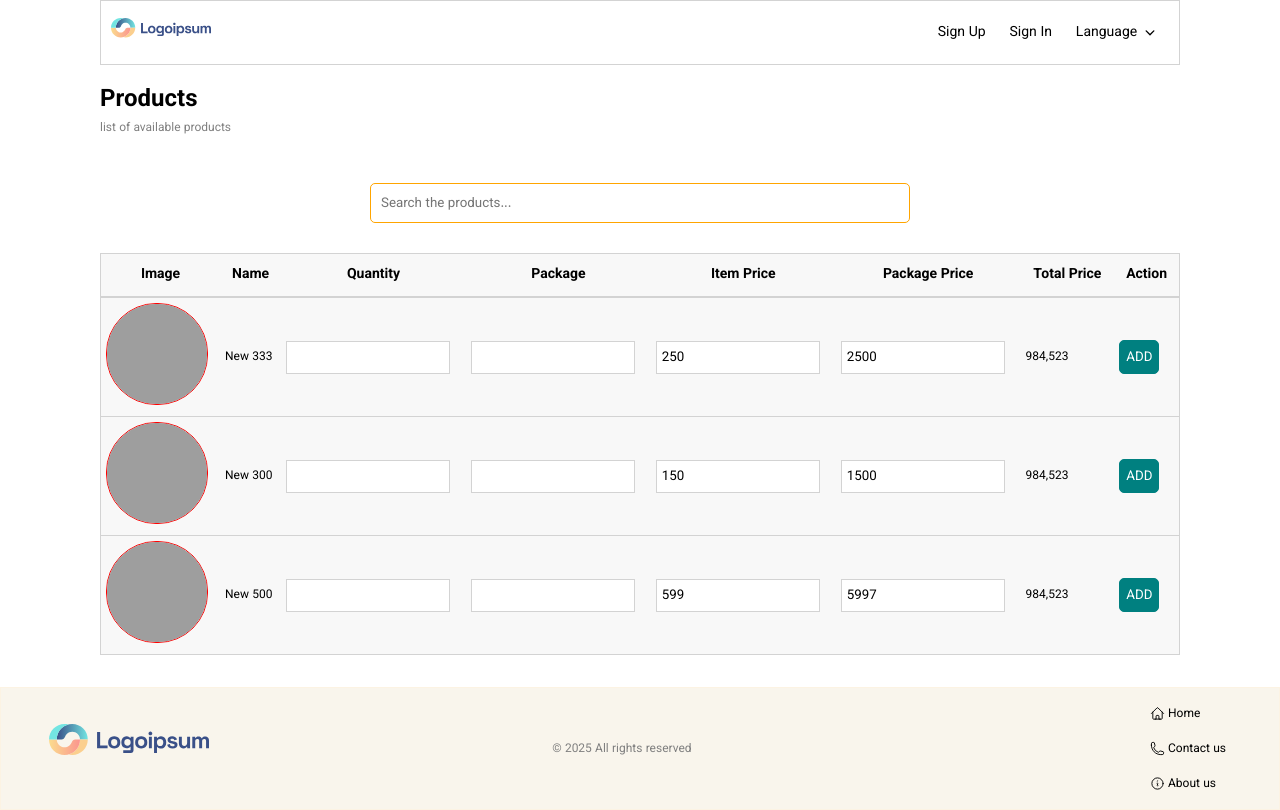
After one commit to Esmat-Farjad/Commerce, a Django app: page /products/sale in a window 1280 px wide. The commit adds this page. Run offline with Django 5.2, Linux system fonts and the light colour scheme; data comes from the database, SQL or seed files in the repository; style sheets or scripts are compiled from the project's sources; some libraries are stand-ins or nearby versions; some web fonts are replaced; grey boxes are pictures that could not be loaded.

Commit message:
product view page created

```diff
--- a/src/static/styles/layout/_common.scss
+++ b/src/static/styles/layout/_common.scss
@@ -130,3 +130,88 @@ hr{
     margin-bottom: 25px;
     color: #333;
 }
+
+// product_view.html styling
+.container{
+    .heading{
+        margin: 1rem 0rem;
+        .title{
+            padding: 0px;
+            margin: 0px;
+            font-size: 24px;
+            font-weight: bold;
+        }
+        .text{
+            padding: 0px;
+            margin: 0px;
+            color: gray;
+            font-weight: 400;
+            font-size: 12px;
+        }
+    }
+    .block-content{
+        .search-box{
+            display: flex;
+            justify-content: center;
+            align-items: center;
+            width: 100%;
+            height: 100px;
+            .search-input{
+                width: 50%;
+                height: 40%;
+                border: 1px solid orange;
+                border-radius: 5px;
+                outline: none;
+                padding-left: 10px;
+
+                &:focus{
+                    border: 1px solid teal;
+                }
+            }
+        }
+        .table-holder{
+            margin-bottom: 2rem;
+        }
+
+
+    }
+}
+.table-hover{
+    width: 100%;
+    background-color: #F8F8F8;
+    border: 1px solid lightgray;
+    border-collapse: collapse ;
+    thead{
+        font-size: 14px;
+        border-bottom: 2px solid lightgray;
+        th{
+            padding: 10px;
+        }
+    }
+    tbody{
+        font-size: 12px;
+        tr{
+            height: 60px;
+            border-bottom: 1px solid lightgray;
+            td{
+                padding: 5px;
+                .table-input{
+                    width: fit-content;
+                    outline: none;
+                    padding: 5px;
+                    width: fit-content;
+                    border: 1px solid lightgray;
+                    &:focus{
+                        border: 1px solid teal;
+                    }
+                }
+                .tr-image{
+                    width: 100px;
+                    height: 100px;
+                    border-radius: 50px;
+                    border: 1px solid red;
+                }
+            }
+        }
+    }
+}
--- /dev/null
+++ b/src/store/templates/sale/product_view.html
@@ -0,0 +1,53 @@
+{% extends '_base.html' %}
+{% load i18n %}
+{% load static %}
+{% block title %}
+    Store - Landing Page
+{% endblock title %}
+{% block content %}
+<div class="container">
+    <div class="heading">
+        <p class="title">{% trans 'Products' %}</p>
+        <p class="text">{% trans 'list of available products' %}</p>
+    </div>
+    <div class="block-content">
+        <div class="search-box">
+            <input
+            type="search"
+            class="search-input"
+            placeholder="{% trans 'Search the products...' %}">
+        </div>
+        <div class="table-holder">
+            <table class="table-hover">
+                <thead>
+                    <th>{% trans 'Image' %}</th>
+                    <th>{% trans 'Name' %}</th>
+                    <th>{% trans 'Quantity' %}</th>
+                    <th>{% trans 'Package' %}</th>
+                    <th>{% trans 'Item Price' %}</th>
+                    <th>{% trans 'Package Price' %}</th>
+                    <th>{% trans 'Total Price' %}</th>
+                    <th>{% trans 'Action' %}</th>
+                </thead>
+                <tbody>
+                    {% for item in products %}
+                    <tr>
+                        <td>
+                            <img src="{{item.image.url}}" alt="image" class="tr-image">
+                        </td>
+                        <td>{{item.name}}</td>
+                        <td><input type="number" class="table-input"></td>
+                        <td><input type="number" class="table-input"></td>
+                        <td><input type="number" class="table-input"value={{ item.item_sale_price|default:"" }}></td>
+                        <td><input type="number" class="table-input"value={{item.package_sale_price|default:""}}></td>
+                        <td>984,523</td>
+                        <td><button class="btn btn-teal">{% trans 'ADD' %}</button></td>
+                    </tr>
+                    {% endfor %}
+
+                </tbody>
+            </table>
+        </div>
+    </div>
+</div>
+{% endblock content%}
--- a/src/store/urls.py
+++ b/src/store/urls.py
@@ -25,4 +25,10 @@ urlpatterns = [
         views.signout,
         name="sign-out",
     ),
+    # sale page
+    path(
+        'products/sale',
+        views.products_view,
+        name='products-view'
+    ),
 ]
--- a/src/store/views.py
+++ b/src/store/views.py
@@ -110,3 +110,12 @@ def purchase(request):
         'form':purchase_form
         }
     return render(request, 'purchase/purchase.html', context)
+
+
+
+def products_view(request):
+    products = Purchase.objects.all()
+    context ={
+        'products':products
+    }
+    return render(request, 'sale/product_view.html',context)
--- a/src/templates/navbar.html
+++ b/src/templates/navbar.html
@@ -13,7 +13,7 @@
                 <a class="nav-link" href="{% url 'purchase' %}">{% trans 'Purchase' %}</a>
             </li>
             <li class="nav-option">
-                <a class="nav-link" href="#">{% trans 'Sale' %}</a>
+                <a class="nav-link" href="{% url 'products-view' %}">{% trans 'Sale' %}</a>
             </li>
 
             <li class="nav-option">
```
Also changed, not shown: src/store/templates/partials/product_list.html (added), 2 other files.
